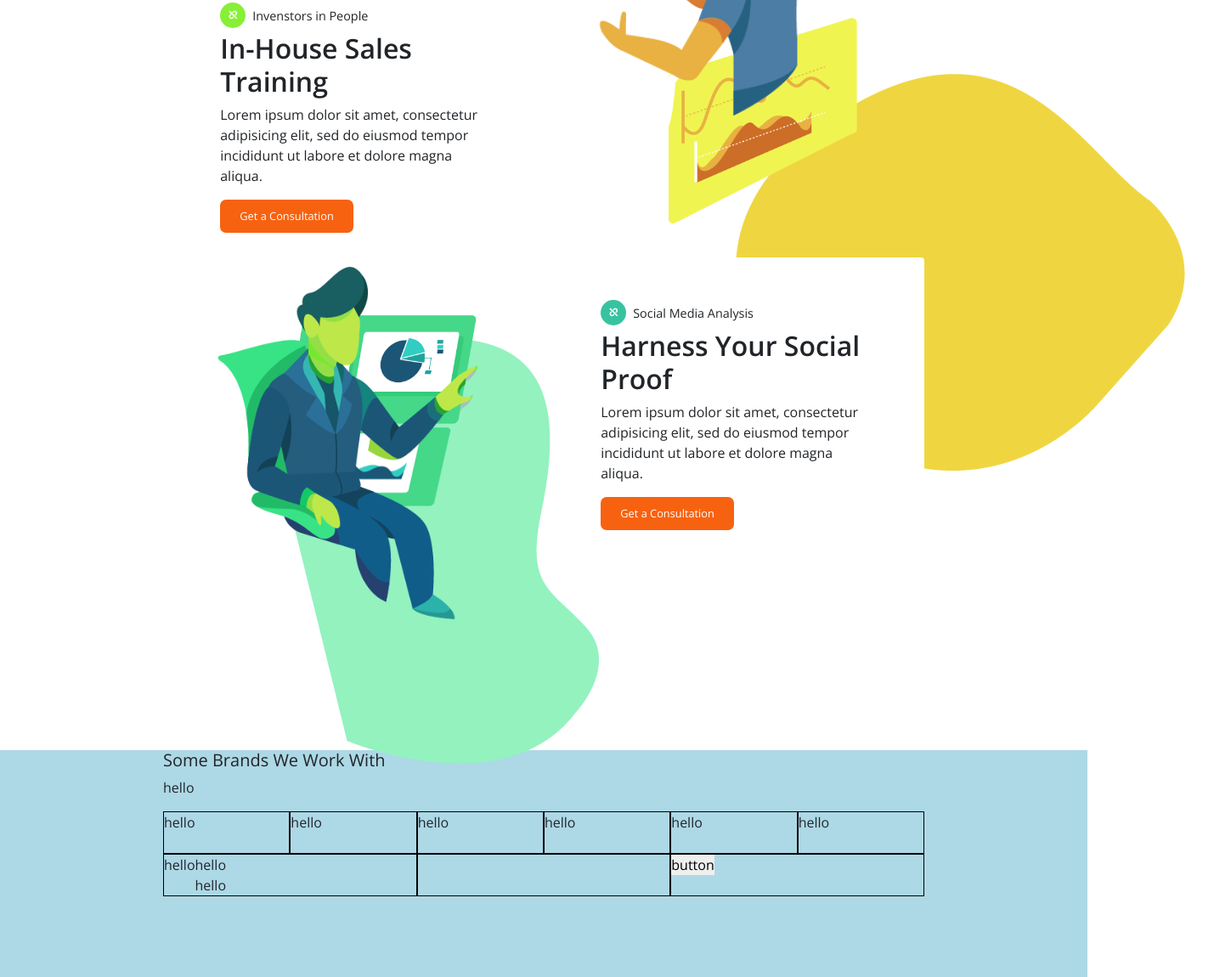
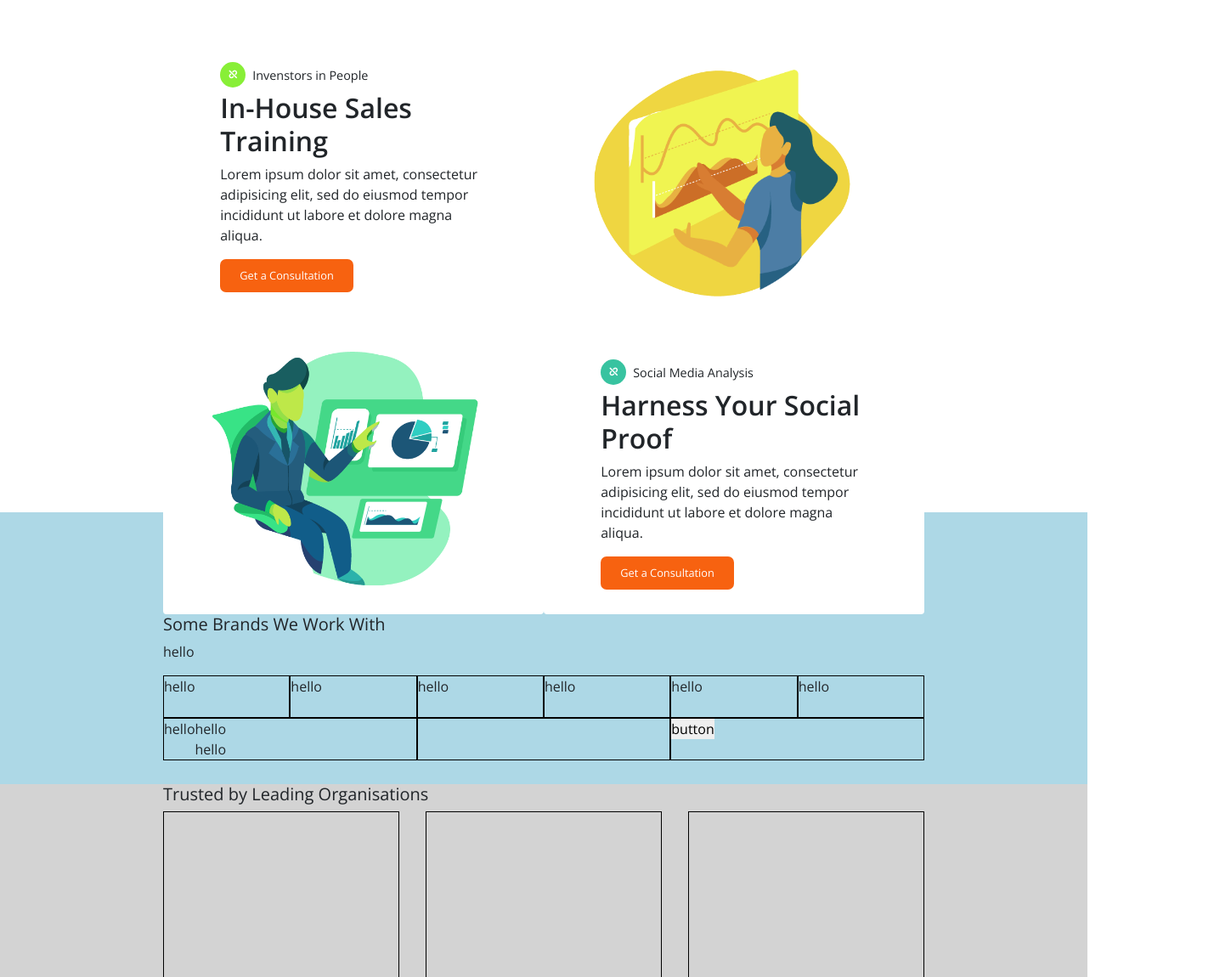
Before and after one commit to sonia-cerasaro/proj-html-vuejs, a website: page index.html in a window 1280 px wide. Shown: the part 1018-2168 px from the top of the page at 85% size, 1429 px wide, since content can reach past the window. Drawn offline with nearby package versions, Linux system fonts and the light colour scheme.

Commit message:
section 1 done

```diff
--- a/index.html
+++ b/index.html
@@ -119,7 +119,7 @@
 
       <main>
         <section class="section_one">
-          <div class="section_container">
+          <div class="section_container pt_7">
 
             <div class="card">
               <div class="card_cont_cont">
@@ -157,13 +157,13 @@
             </div>
 
             <div class="card image">
-              <div class="blue-sphere">
+              <div class="blue-sphere yellow">
                 <img src="./dist/images/yellow-sphere.png" alt="">
               </div>
-              <div class="image_panel_cont">
+              <div class="image_panel_cont yellow">
                 <img src="./dist/images/yellow-pannel.png" alt="" class="my_panel">
               </div>
-              <div class="image_cont">
+              <div class="image_cont woman-yellow">
                 <img src="./dist/images/yellow-woman.png" alt="" class="my_image">
               </div>
             </div>
@@ -211,21 +211,19 @@
             </div>
 
             <div class="card image">
-              <div class="blue-sphere">
+              <div class="blue-sphere green">
                 <img src="./dist/images/green-sphere.png" alt="">
               </div>
-              <div class="image_panel_cont">
+              <div class="image_panel_cont green">
                 <img src="./dist/images/green-large-panel.png" alt="" class="my_panel">
               </div>
-              <div class="image_panel_small_cont">
+              <div class="image_panel_small_cont green">
                 <img src="./dist/images/small-green-panel.png" alt="" class="my_small_panel">
               </div>
-              <div class="image_cont">
+              <div class="image_cont man-green">
                 <img src="./dist/images/green-man.png" alt="" class="my_image">
               </div>
             </div>
-
-
 
           </div>
 
--- a/src/scss/partials/_jumbotron.scss
+++ b/src/scss/partials/_jumbotron.scss
@@ -24,7 +24,7 @@
   }
   div {
     &.form_container {
-      @include transform-translate(59%, 70%);
+      @include transform-translate(65%, 70%);
       box-shadow: 1px 0px 30px $grey-opaque;
       div {
         &.input_container {
--- a/src/scss/partials/_main1section_services.scss
+++ b/src/scss/partials/_main1section_services.scss
@@ -1,6 +1,6 @@
 section {
   &.section_one {
-    @include width-height(100vw, 160vh);
+    @include width-height(100vw, 125vh);
     div {
       &.section_container {
         @include container-center;
@@ -105,3 +105,96 @@ div {
     }
   }
 }
+div {
+  &.card.image {
+    div {
+      &.blue-sphere.yellow {
+        img {
+          width: 150%;
+          position: relative;
+          top: -14%;
+          right: 50%;
+        }
+      }
+    }
+    div {
+      &.image_panel_cont.yellow {
+        @include width-height(150px, 150px);
+        img {
+          &.my_panel {
+            width: 135%;
+            position: relative;
+            top: -134%;
+            right: -65%;
+          }
+        }
+      }
+    }
+    div {
+      &.image_cont.woman-yellow {
+        @include width-height(210px, 210px);
+        img {
+          &.my_image {
+            width: 97%;
+            position: relative;
+            top: -148%;
+            right: -70%;
+          }
+        }
+      }
+    }
+  }
+}
+div {
+  &.card.image {
+    div {
+      &.blue-sphere.green {
+        img {
+          width: 89%;
+          position: relative;
+          top: -11%;
+          right: 0%;
+        }
+      }
+    }
+    div {
+      &.image_panel_cont.green {
+        @include width-height(150px, 150px);
+        img {
+          &.my_panel {
+            width: 135%;
+            position: relative;
+            top: -109%;
+            right: -112%;
+          }
+        }
+      }
+    }
+    div {
+      &.image_panel_small_cont.green {
+        @include width-height(150px, 150px);
+        img {
+          &.my_small_panel {
+            width: 71%;
+            position: relative;
+            top: -131%;
+            right: -148%;
+          }
+        }
+      }
+    }
+    div {
+      &.image_cont.man-green {
+        @include width-height(210px, 210px);
+        img {
+          &.my_image {
+            width: 97%;
+            position: relative;
+            top: -249%;
+            right: -25%;
+          }
+        }
+      }
+    }
+  }
+}
```
Also changed, not shown: dist/css/master.css.
